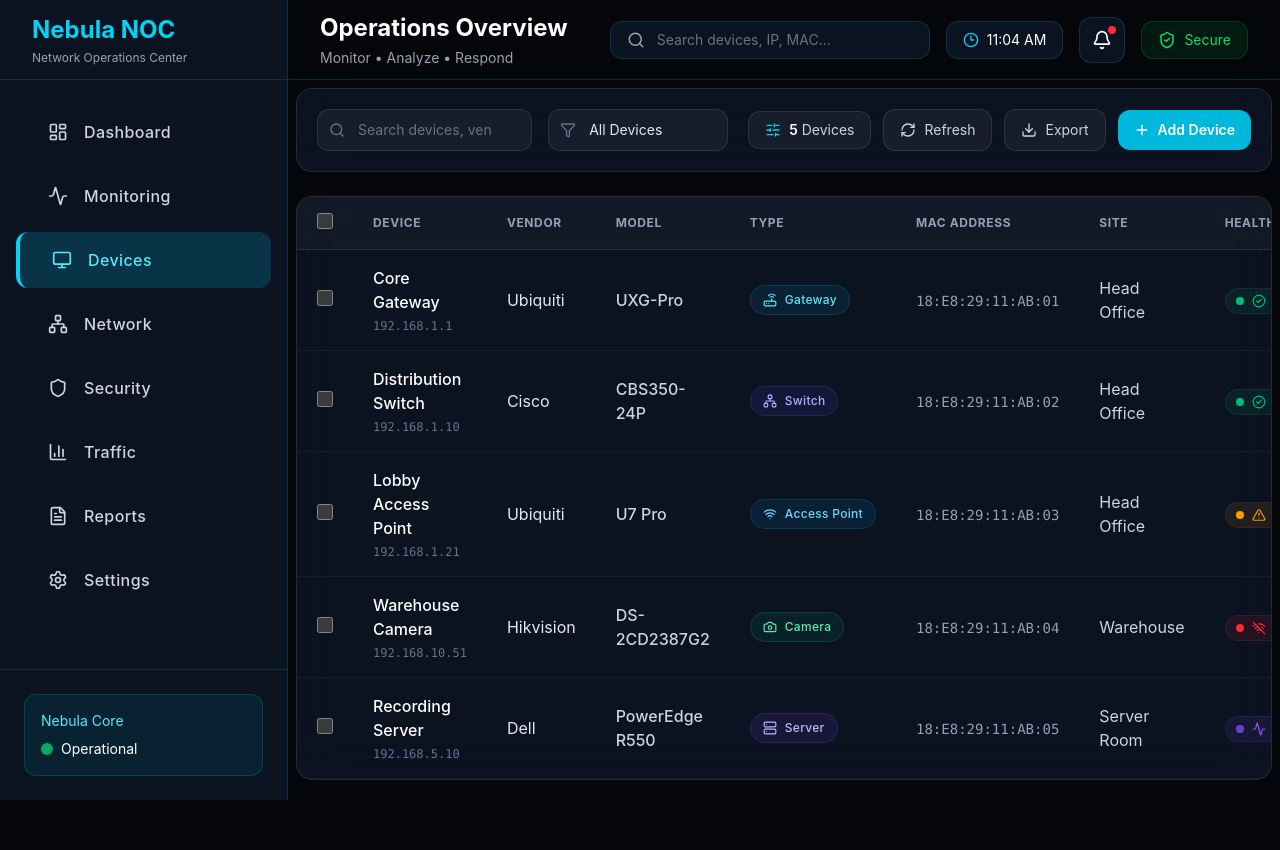
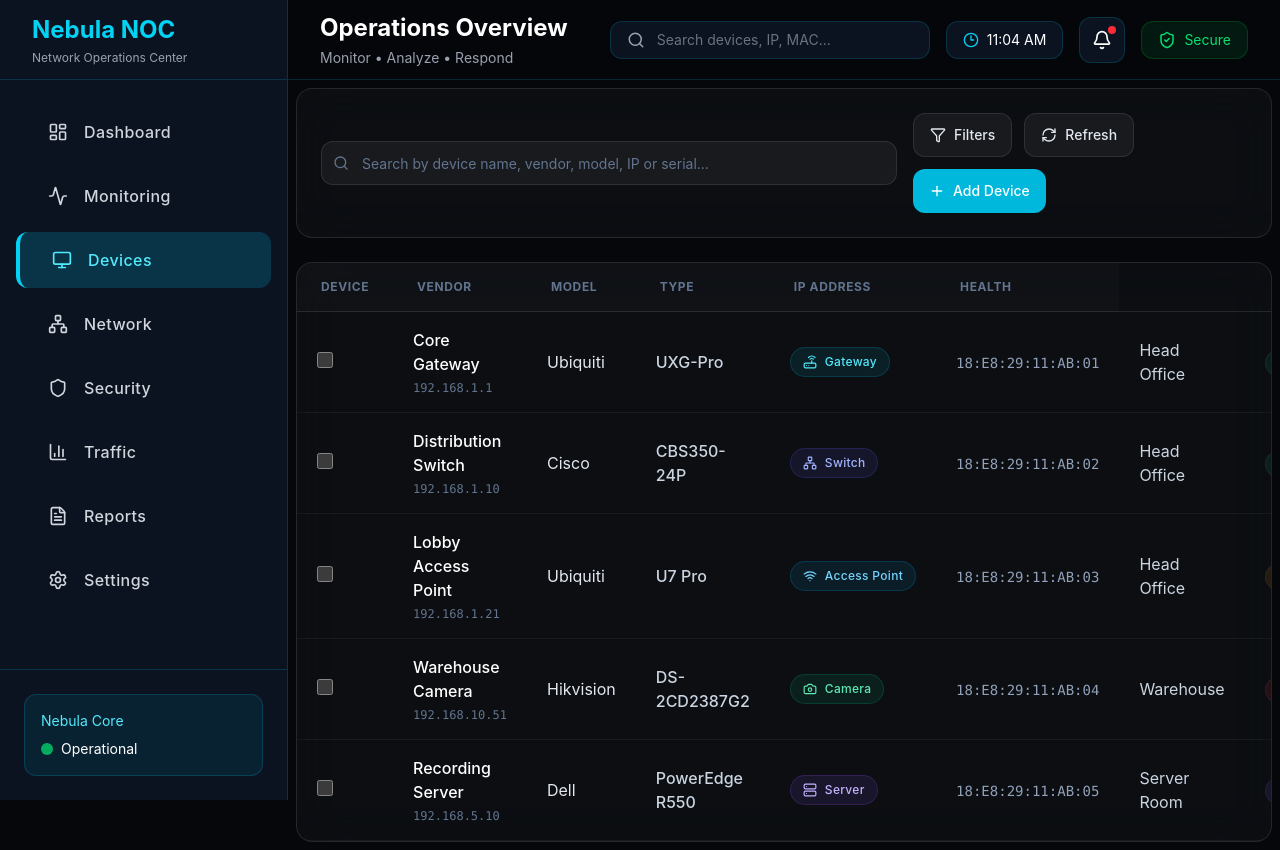
Before and after one commit to kmheon/nebula-noc, a React (Vite) app: page /devices in a window 1280 px wide. Before the commit the page ends 800 px from the top, so only its background shows below. Built offline with nearby package versions, Linux system fonts and the light colour scheme.

Commit message:
feat(ui): build Nebula shared UI component library

```diff
--- a/src/modules/inventory/components/DeviceTable.jsx
+++ b/src/modules/inventory/components/DeviceTable.jsx
@@ -1,112 +1,92 @@
+/**
+ * ------------------------------------------------------------
+ * Nebula NOC
+ * Component: DeviceTable
+ * Module: Inventory
+ *
+ * Responsibility:
+ * Displays the inventory device list.
+ *
+ * Features:
+ * - Shared Card component
+ * - Shared EmptyState component
+ * - Responsive table
+ * - Reusable DeviceRow rendering
+ *
+ * Dependencies:
+ * - Card
+ * - EmptyState
+ * - DeviceRow
+ * ------------------------------------------------------------
+ */
+
 import DeviceRow from "./DeviceRow";
+
+import {
+  Card,
+  EmptyState,
+} from "@/components/ui";
 
 export default function DeviceTable({
   devices = [],
-  selectedDevices = [],
+  selectedDevice,
   onSelectDevice,
-  onSelectAll,
-  onRowClick,
 }) {
-  const totalDevices = devices.length;
+  return (
+    <Card noPadding className="overflow-hidden">
+      {/* ------------------------------------------------ */}
+      {/* Table                                            */}
+      {/* ------------------------------------------------ */}
 
-  const allSelected =
-    totalDevices > 0 &&
-    selectedDevices.length === totalDevices;
+      {devices.length > 0 ? (
+        <div className="overflow-x-auto">
+          <table className="min-w-full">
+            {/* ---------------------------------------- */}
+            {/* Header                                   */}
+            {/* ---------------------------------------- */}
 
-  const indeterminate =
-    selectedDevices.length > 0 &&
-    selectedDevices.length < totalDevices;
+            <thead className="border-b border-white/10 bg-white/[0.02]">
+              <tr className="text-left text-xs font-semibold uppercase tracking-wider text-slate-500">
+                <th className="px-6 py-4">Device</th>
 
-  return (
-    <div className="overflow-hidden rounded-2xl border border-white/10 bg-[#0f172a]/70 backdrop-blur-xl">
-      <div className="overflow-x-auto">
-        <table className="min-w-full border-collapse">
-          <thead className="border-b border-white/10 bg-white/[0.03]">
-            <tr className="text-left text-xs font-semibold uppercase tracking-wider text-slate-400">
-              {/* Select */}
-              <th className="w-14 px-5 py-4">
-                <input
-                  ref={(el) => {
-                    if (el) {
-                      el.indeterminate = indeterminate;
-                    }
-                  }}
-                  type="checkbox"
-                  checked={allSelected}
-                  onChange={onSelectAll}
-                  className="
-                    h-4
-                    w-4
-                    rounded
-                    border-white/20
-                    bg-transparent
-                    text-cyan-500
-                    focus:ring-cyan-500
-                  "
-                />
-              </th>
+                <th className="px-6 py-4">Vendor</th>
 
-              <th className="px-5 py-4">Device</th>
-              <th className="px-5 py-4">Vendor</th>
-              <th className="px-5 py-4">Model</th>
-              <th className="px-5 py-4">Type</th>
-              <th className="px-5 py-4">MAC Address</th>
-              <th className="px-5 py-4">Site</th>
-              <th className="px-5 py-4">Health</th>
-            </tr>
-          </thead>
+                <th className="px-6 py-4">Model</th>
 
-          <tbody className="divide-y divide-white/5">
-            {devices.length === 0 ? (
-              <tr>
-                <td
-                  colSpan={8}
-                  className="px-6 py-20 text-center"
-                >
-                  <div className="flex flex-col items-center gap-3">
-                    <div className="rounded-full border border-white/10 bg-white/5 p-4">
-                      <svg
-                        className="h-8 w-8 text-slate-500"
-                        fill="none"
-                        stroke="currentColor"
-                        strokeWidth="1.5"
-                        viewBox="0 0 24 24"
-                      >
-                        <path
-                          strokeLinecap="round"
-                          strokeLinejoin="round"
-                          d="M3 7h18M5 7v10a2 2 0 002 2h10a2 2 0 002-2V7M9 11h6"
-                        />
-                      </svg>
-                    </div>
+                <th className="px-6 py-4">Type</th>
 
-                    <div>
-                      <h3 className="text-lg font-semibold text-white">
-                        No devices found
-                      </h3>
+                <th className="px-6 py-4">IP Address</th>
 
-                      <p className="mt-1 text-sm text-slate-400">
-                        Devices will appear here once they are
-                        discovered or added.
-                      </p>
-                    </div>
-                  </div>
-                </td>
+                <th className="px-6 py-4">Health</th>
               </tr>
-            ) : (
-              devices.map((device) => (
+            </thead>
+
+            {/* ---------------------------------------- */}
+            {/* Body                                     */}
+            {/* ---------------------------------------- */}
+
+            <tbody>
+              {devices.map((device) => (
                 <DeviceRow
                   key={device.id}
                   device={device}
-                  selected={selectedDevices.includes(device.id)}
-                  onSelect={onSelectDevice}
-                  onClick={onRowClick}
+                  selected={
+                    selectedDevice?.id === device.id
+                  }
+                  onClick={() =>
+                    onSelectDevice?.(device)
+                  }
                 />
-              ))
-            )}
-          </tbody>
-        </table>
-      </div>
-    </div>
+              ))}
+            </tbody>
+          </table>
+        </div>
+      ) : (
+        <EmptyState
+          title="No Devices Found"
+          description="Devices matching the current filters will appear here."
+        />
+      )}
+    </Card>
   );
 }
--- a/src/modules/inventory/components/InventoryToolbar.jsx
+++ b/src/modules/inventory/components/InventoryToolbar.jsx
@@ -1,216 +1,93 @@
+/**
+ * ------------------------------------------------------------
+ * Nebula NOC
+ * Component: InventoryToolbar
+ * Module: Inventory
+ *
+ * Responsibility:
+ * Primary toolbar for the Inventory module.
+ *
+ * Features:
+ * - Device search
+ * - Device filters
+ * - Refresh inventory
+ * - Add device
+ * - Shared Nebula UI components
+ *
+ * Dependencies:
+ * - Card
+ * - Button
+ * - SearchInput
+ * ------------------------------------------------------------
+ */
+
+import { Filter, Plus, RefreshCw } from "lucide-react";
+
 import {
-  Search,
-  Filter,
-  RefreshCw,
-  Download,
-  Plus,
-  SlidersHorizontal,
-  X,
-} from "lucide-react";
+  Button,
+  Card,
+  SearchInput,
+} from "@/components/ui";
 
 export default function InventoryToolbar({
-  search = "",
-  onSearchChange,
-  filter = "all",
-  onFilterChange,
-  totalDevices = 0,
-  selectedCount = 0,
+  search,
+  onSearch,
   onRefresh,
-  onExport,
   onAddDevice,
-  loading = false,
+  filterContent,
+  rightContent,
 }) {
   return (
-    <div className="mb-6 overflow-hidden rounded-2xl border border-white/10 bg-[#0f172a]/70 backdrop-blur-xl">
-      <div className="flex flex-col gap-5 p-5 lg:flex-row lg:items-center lg:justify-between">
-        {/* Left */}
-        <div className="flex flex-1 flex-col gap-4 lg:flex-row lg:items-center">
-          {/* Search */}
-          <div className="relative w-full max-w-md">
-            <Search className="pointer-events-none absolute left-3 top-1/2 h-4 w-4 -translate-y-1/2 text-slate-500" />
+    <Card className="mb-6">
+      {/* ------------------------------------------------ */}
+      {/* Toolbar                                          */}
+      {/* ------------------------------------------------ */}
 
-            <input
-              type="text"
-              value={search}
-              placeholder="Search devices, vendor, model, IP..."
-              onChange={(e) => onSearchChange?.(e.target.value)}
-              className="
-                w-full
-                rounded-xl
-                border
-                border-white/10
-                bg-white/5
-                py-2.5
-                pl-10
-                pr-10
-                text-sm
-                text-white
-                placeholder:text-slate-500
-                outline-none
-                transition
-                focus:border-cyan-500/40
-                focus:bg-white/10
-              "
-            />
+      <div className="flex flex-col gap-4 lg:flex-row lg:items-center lg:justify-between">
+        {/* ------------------------------------------------ */}
+        {/* Search                                           */}
+        {/* ------------------------------------------------ */}
 
-            {search && (
-              <button
-                onClick={() => onSearchChange?.("")}
-                className="
-                  absolute
-                  right-2
-                  top-1/2
-                  -translate-y-1/2
-                  rounded-md
-                  p-1
-                  text-slate-500
-                  transition
-                  hover:bg-white/5
-                  hover:text-white
-                "
-              >
-                <X className="h-4 w-4" />
-              </button>
-            )}
-          </div>
-
-          {/* Filter */}
-          <div className="relative">
-            <Filter className="pointer-events-none absolute left-3 top-1/2 h-4 w-4 -translate-y-1/2 text-slate-500" />
-
-            <select
-              value={filter}
-              onChange={(e) => onFilterChange?.(e.target.value)}
-              className="
-                min-w-[180px]
-                appearance-none
-                rounded-xl
-                border
-                border-white/10
-                bg-white/5
-                py-2.5
-                pl-10
-                pr-10
-                text-sm
-                text-slate-200
-                outline-none
-                transition
-                focus:border-cyan-500/40
-                focus:bg-white/10
-              "
-            >
-              <option value="all">All Devices</option>
-              <option value="online">Online</option>
-              <option value="warning">Warning</option>
-              <option value="offline">Offline</option>
-              <option value="provisioning">Provisioning</option>
-              <option value="updating">Updating</option>
-            </select>
-          </div>
+        <div className="w-full max-w-xl">
+          <SearchInput
+            value={search}
+            onChange={onSearch}
+            placeholder="Search by device name, vendor, model, IP or serial..."
+          />
         </div>
 
-        {/* Right */}
-        <div className="flex flex-wrap items-center justify-end gap-3">
-          <div className="hidden rounded-xl border border-white/10 bg-white/5 px-4 py-2 text-sm text-slate-300 md:flex md:items-center md:gap-2">
-            <SlidersHorizontal className="h-4 w-4 text-cyan-400" />
+        {/* ------------------------------------------------ */}
+        {/* Actions                                          */}
+        {/* ------------------------------------------------ */}
 
-            <span>
-              <span className="font-semibold text-white">
-                {totalDevices}
-              </span>{" "}
-              Devices
-            </span>
+        <div className="flex flex-wrap items-center gap-3">
+          {filterContent ?? (
+            <Button
+              variant="secondary"
+              leftIcon={Filter}
+            >
+              Filters
+            </Button>
+          )}
 
-            {selectedCount > 0 && (
-              <>
-                <span className="text-slate-600">•</span>
+          <Button
+            variant="secondary"
+            leftIcon={RefreshCw}
+            onClick={onRefresh}
+          >
+            Refresh
+          </Button>
 
-                <span className="font-medium text-cyan-300">
-                  {selectedCount} Selected
-                </span>
-              </>
-            )}
-          </div>
+          <Button
+            leftIcon={Plus}
+            onClick={onAddDevice}
+          >
+            Add Device
+          </Button>
 
-          <button
-            onClick={onRefresh}
-            disabled={loading}
-            className="
-              inline-flex
-              items-center
-              gap-2
-              rounded-xl
-              border
-              border-white/10
-              bg-white/5
-              px-4
-              py-2.5
-              text-sm
-              text-slate-300
-              transition
-              hover:bg-white/10
-              hover:text-white
-              disabled:cursor-not-allowed
-              disabled:opacity-60
-            "
-          >
-            <RefreshCw
-              className={`h-4 w-4 ${
-                loading ? "animate-spin" : ""
-              }`}
-            />
-
-            Refresh
-          </button>
-
-          <button
-            onClick={onExport}
-            className="
-              inline-flex
-              items-center
-              gap-2
-              rounded-xl
-              border
-              border-white/10
-              bg-white/5
-              px-4
-              py-2.5
-              text-sm
-              text-slate-300
-              transition
-              hover:bg-white/10
-              hover:text-white
-            "
-          >
-            <Download className="h-4 w-4" />
-
-            Export
-          </button>
-
-          <button
-            onClick={onAddDevice}
-            className="
-              inline-flex
-              items-center
-              gap-2
-              rounded-xl
-              bg-cyan-500
-              px-4
-              py-2.5
-              text-sm
-              font-semibold
-              text-white
-              transition
-              hover:bg-cyan-400
-              active:scale-[0.98]
-            "
-          >
-            <Plus className="h-4 w-4" />
-
-            Add Device
-          </button>
+          {rightContent}
         </div>
       </div>
-    </div>
+    </Card>
   );
 }
```
